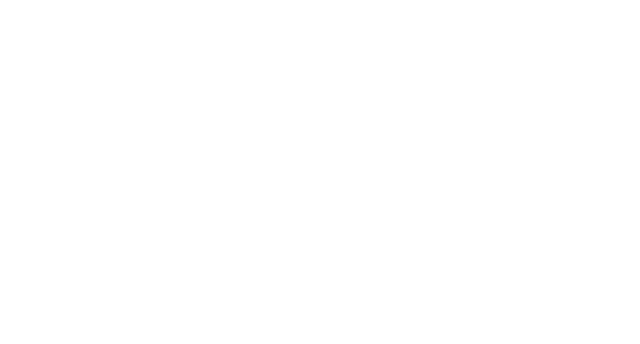
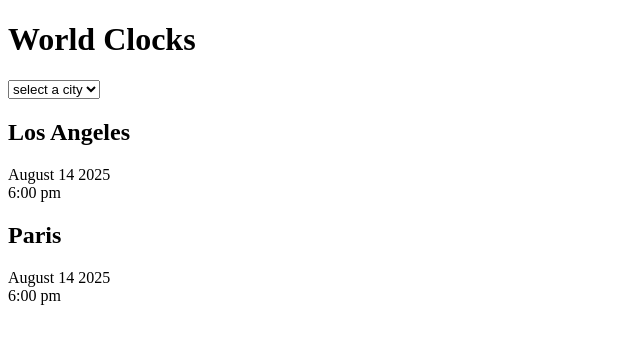
Before and after one commit to hajo1345hawi/World-Clock, a plain HTML site: page index.html in a window 1280 px wide. Shown: the whole page, without its empty margins (0-640 px from the left). Drawn offline with Linux system fonts and the light colour scheme.

Commit message:
Added html

```diff
--- a/index.html
+++ b/index.html
@@ -7,6 +7,24 @@
     <link rel="stylesheet" href="styles/styles.css" />
   </head>
   <body>
+    <div class="container">
+      <header><h1>World Clocks</h1></header>
+      <main>
+        <select>
+          <option value="">select a city</option>
+          <option value="">london</option>
+          <option value="">new york</option>
+        </select>
+        <div class="city">
+          <h2>Los Angeles</h2>
+          <div class="date">August 14 2025</div>
+          <div class="time">6:00 pm</div>
+          <h2>Paris</h2>
+          <div class="date">August 14 2025</div>
+          <div class="time">6:00 pm</div>
+        </div>
+      </main>
+    </div>
     <script src="javascript/index.js"></script>
   </body>
 </html>
```
